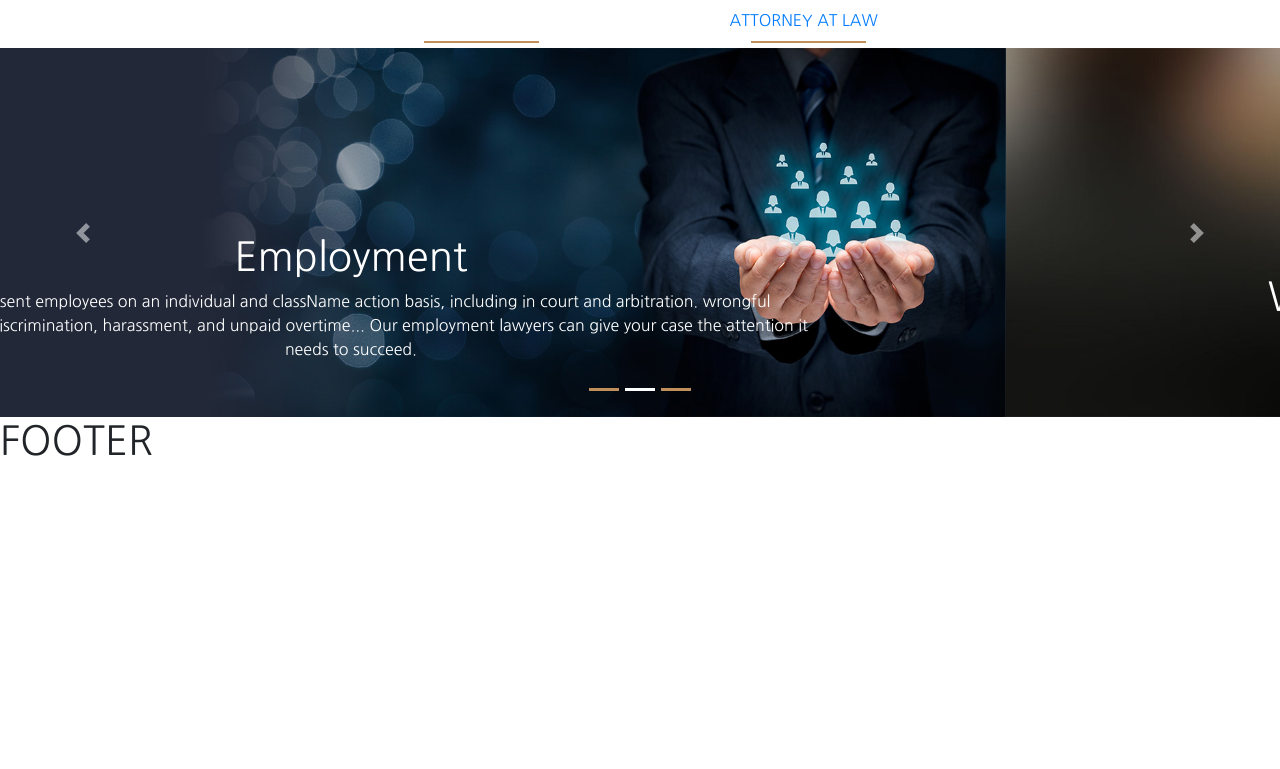
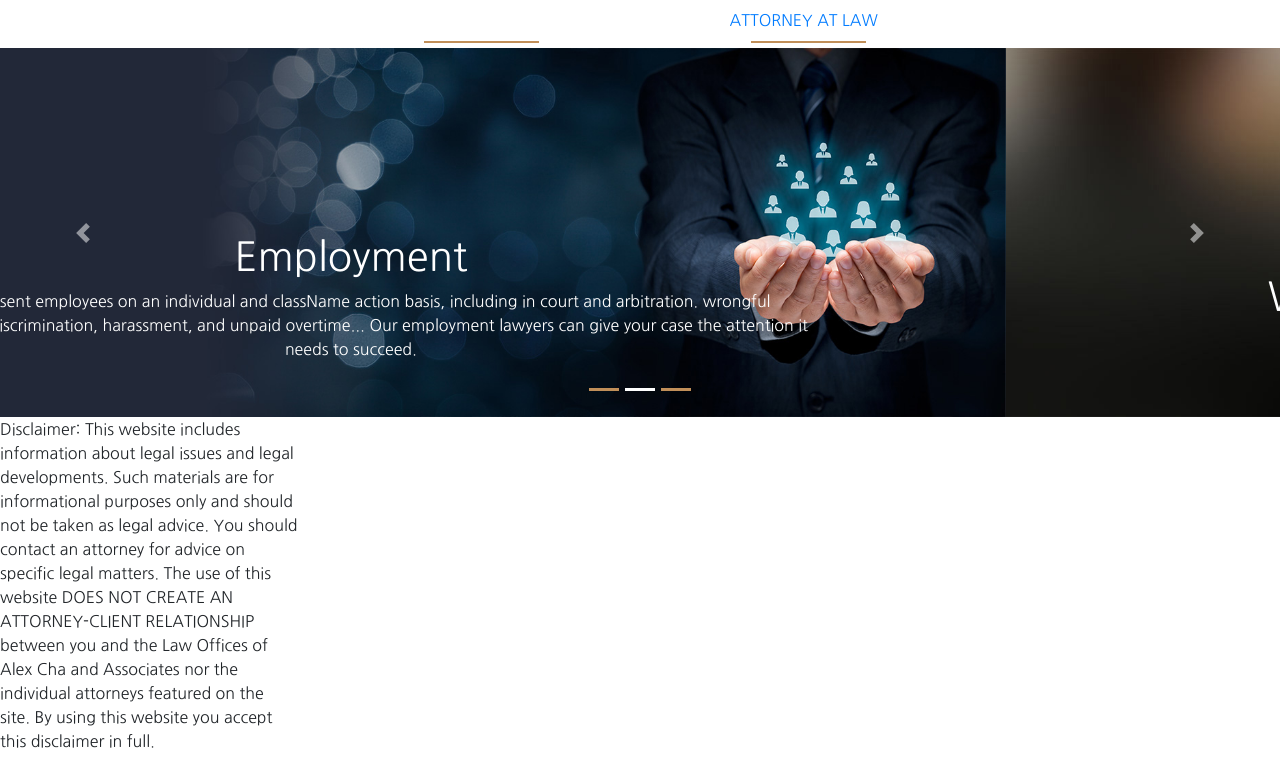
Before and after one commit to tkyoon91/alexchalaw, a React (Create React App) app in the folder client/: page / in a window 1280 px wide. Shown: the part 1320-2089 px from the top of the page. Before the commit the page ends 1793 px from the top, so only its background shows below. Built offline with nearby package versions, Linux system fonts and the light colour scheme; some icons are missing.

Commit message:
[fix] resolves merge conflict

```diff
--- a/client/src/common/Footer.jsx
+++ b/client/src/common/Footer.jsx
@@ -2,9 +2,23 @@ import React from 'react';
 
 const Footer = () => {
   return (
-    <div>
-      <h1> FOOTER </h1>
-    </div>
+    <footer>
+      <div className="container-fluid">
+        <div className="row">
+
+          <div className="col-md-3">
+            <p>Disclaimer: This website includes information about legal issues and legal developments. Such materials are for informational purposes only and should not be taken as legal advice. You should contact an attorney for advice on specific legal matters. The use of this website DOES NOT CREATE AN ATTORNEY-CLIENT RELATIONSHIP between you and the Law Offices of Alex Cha and Associates nor the individual attorneys featured on the site. By using this website you accept this disclaimer in full.</p>
+          </div>
+
+          <div className="col-md-3">
+          </div>
+
+          <div className="col-md-3">
+          </div>
+
+        </div>
+      </div>
+    </footer>
   );
 };
 
```
